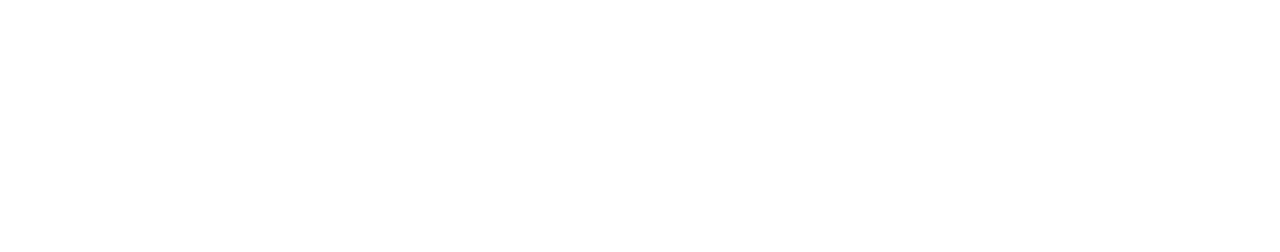
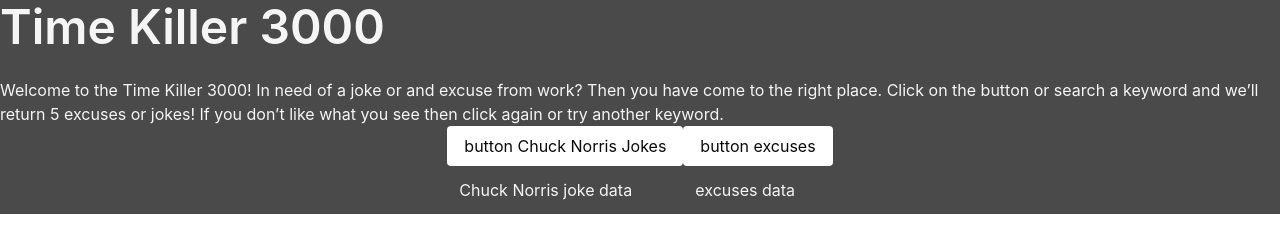
Before and after one commit to Nesnah1307/time-killer-3000, a plain HTML site: page index.html in a window 1280 px wide. Drawn offline with nearby package versions, Linux system fonts and the light colour scheme.

Commit message:
bulma added

```diff
--- a/assets/css/style.css
+++ b/assets/css/style.css
@@ -0,0 +1 @@
+@import "https://cdn.jsdelivr.net/npm/bulma@0.9.3/css/bulma.min.css";
--- a/index.html
+++ b/index.html
@@ -5,9 +5,47 @@
     <meta http-equiv="X-UA-Compatible" content="IE=edge">
     <meta name="viewport" content="width=device-width, initial-scale=1.0">
     <link rel="stylesheet" href="./assets/css/style.css" />
+    <link rel="stylesheet" href="https://cdn.jsdelivr.net/npm/bulma@0.9.3/css/bulma.min.css">
     <title>Time Killer 3000</title>
 </head>
-<body>
+<body class="has-background-grey-dark">
+
+<h1 class="has-text-light title is-1">Time Killer 3000</h1>
+
+    <p class="has-text-light">
+        Welcome to the Time Killer 3000! In need of a joke or and excuse from work? Then you have come to the right place. Click on the button or search a keyword and we’ll return 5 excuses or jokes! If you don’t like what you see then click again or try another keyword.
+    </p>
+<!-- The click buttons section -->
+<div class="row is-flex-direction-row">
+    <div class="columns is-2-mobile is-0-tablet is-3-desktop is-8-widescreen is-gapless is-1-fullhd is-multiline is-centered">
+        <div class="column is-narrow">
+            <button class="button is-white">
+                button Chuck Norris Jokes
+            </button>
+            <div class="column has-text-light">
+                Chuck Norris joke data
+            </div>
+        </div>
+
+        <div class="column is-narrow">
+            <button class="button is-white">
+                button excuses
+            </button>
+            <div class="column has-text-light">
+                excuses data
+            </div>
+        </div>
+    </div>
+</div>
+
+<!-- Responses section -->
+
+    <div class="columns is-2-mobile is-0-tablet is-3-desktop is-8-widescreen is-gapless is-1-fullhd">
+
+
+    </div>
+</div>
+
 
     <script src="./assets/js/script.js"></script>
 </body>
```
